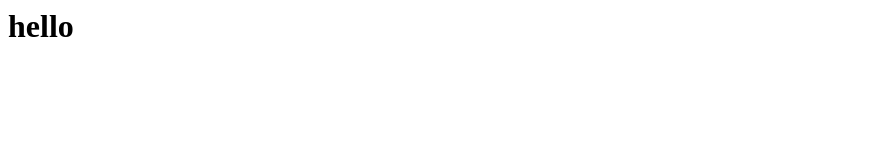
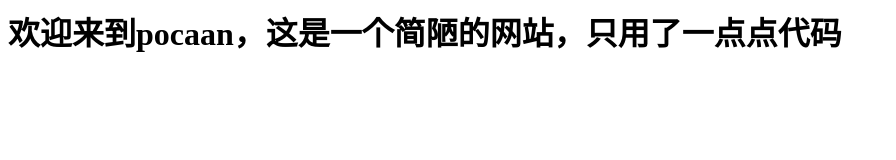
Before and after one commit to POCKETJADEN/POCKETJADEN.github.io, a plain HTML site: page index.html in a window 1280 px wide. Shown: the whole page, without its empty margins (0-896 px from the left). Drawn offline with Linux system fonts and the light colour scheme.

Commit message:
Update index.html

```diff
--- a/index.html
+++ b/index.html
@@ -1,9 +1,9 @@
 <html>
   <head>
-   <title>hello</title>
+   <title>欢迎来到pocaan，这是一个简陋的网站，只用了一点点代码</title>
   </head>
 
   <body>
-   <h1>hello</h1>
+   <h1>欢迎来到pocaan，这是一个简陋的网站，只用了一点点代码</h1>
   </body>
 </html>
```
